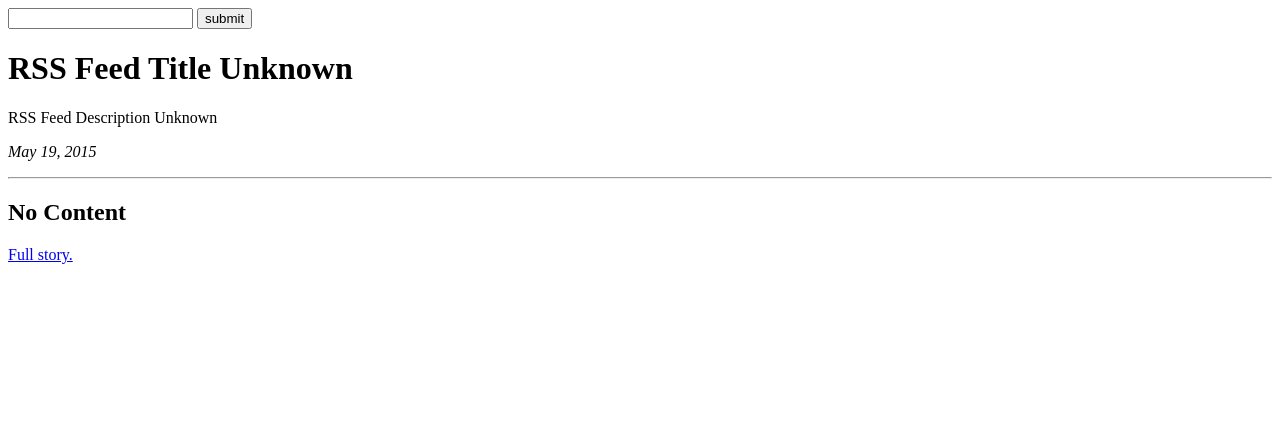
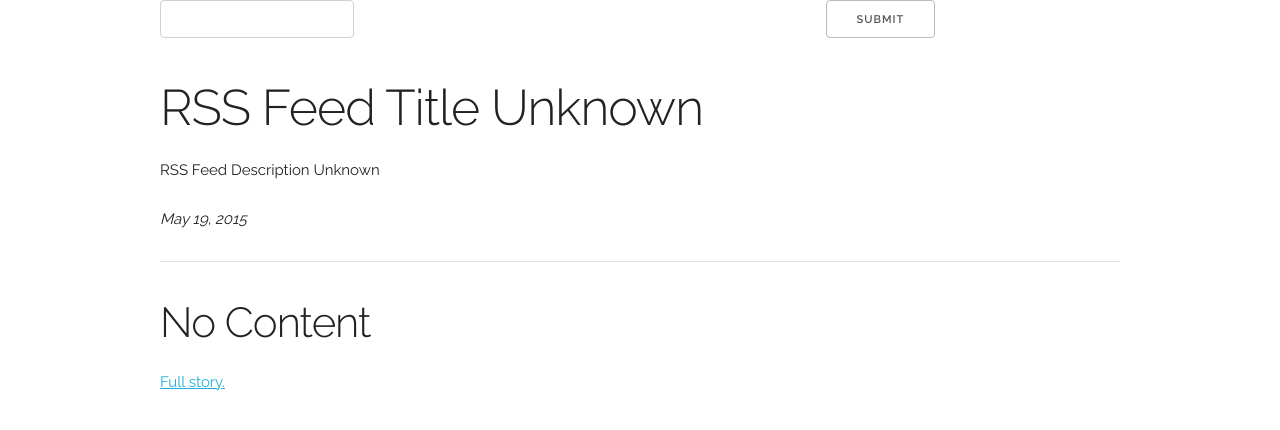
Before and after one commit to StilgarISCA/CleanWeb, a PHP site: page / in a window 1280 px wide. Shown: the top 430 px of the page. Run offline with PHP 8.4, Linux system fonts and the light colour scheme; data that the repository does not hold is empty.

Commit message:
Apply to homepage template

```diff
--- a/Source/Homepage.tpl
+++ b/Source/Homepage.tpl
@@ -4,16 +4,26 @@
    <meta name="description" content="<?=$tpl_Description ?>" />
    <meta http-equiv="Content-Type" content="text/html; charset=UTF-8" />
    <script src="PageRequest.js"></script>
+   <link href="//fonts.googleapis.com/css?family=Raleway:400,300,600" rel="stylesheet" type="text/css">
+   <link rel="stylesheet" href="css/normalize.css">
+   <link rel="stylesheet" href="css/skeleton.css">
 </head>
 <body>
-
+<div class="container">
    <form name="loadcustom" method="GET" action="<?=HOST_DOMAIN ?><?=$_SERVER['PHP_SELF'] ?>/" onsubmit="doSubmit();">
-  <input type="text" name="page" />
       <input type="hidden" name="perform" value="getrss" />
       <input type="hidden" name="title" value="Dynamic Load" />
+      <div class="row">
+         <div class="two-thirds column">
+            <input type="text" name="page" />
+         </div>
+         <div class="one-third column">
             <input type="submit" value="submit">
+         </div>
+      </div>
    </form>
-
+   <div class="row">
+      <div class="sixteen columns">
          <h1><?=$tpl_Title ?></h1>
          <p><?=$tpl_Description ?></p>
          <p style="font-style: italic;"><?=$tpl_Date ?></p>
@@ -23,6 +33,8 @@
          <!-- TODO: Move this URL logic out of the view -->
          <p><?=$siteItem->description ?> <a href="<?=HOST_DOMAIN . $_SERVER['PHP_SELF'] ?>?perform=getpage&title=<?=StringUtil::CleanWebEncode( $siteItem->title ) ?>&page=<?=$siteItem->url ?>">Full story.</a></p>
          <?php endforeach; ?>
-
+      </div>
+   </div>
+</div>
 </body>
 </html>
```
Lines whose indentation alone changed are shown as unchanged.
